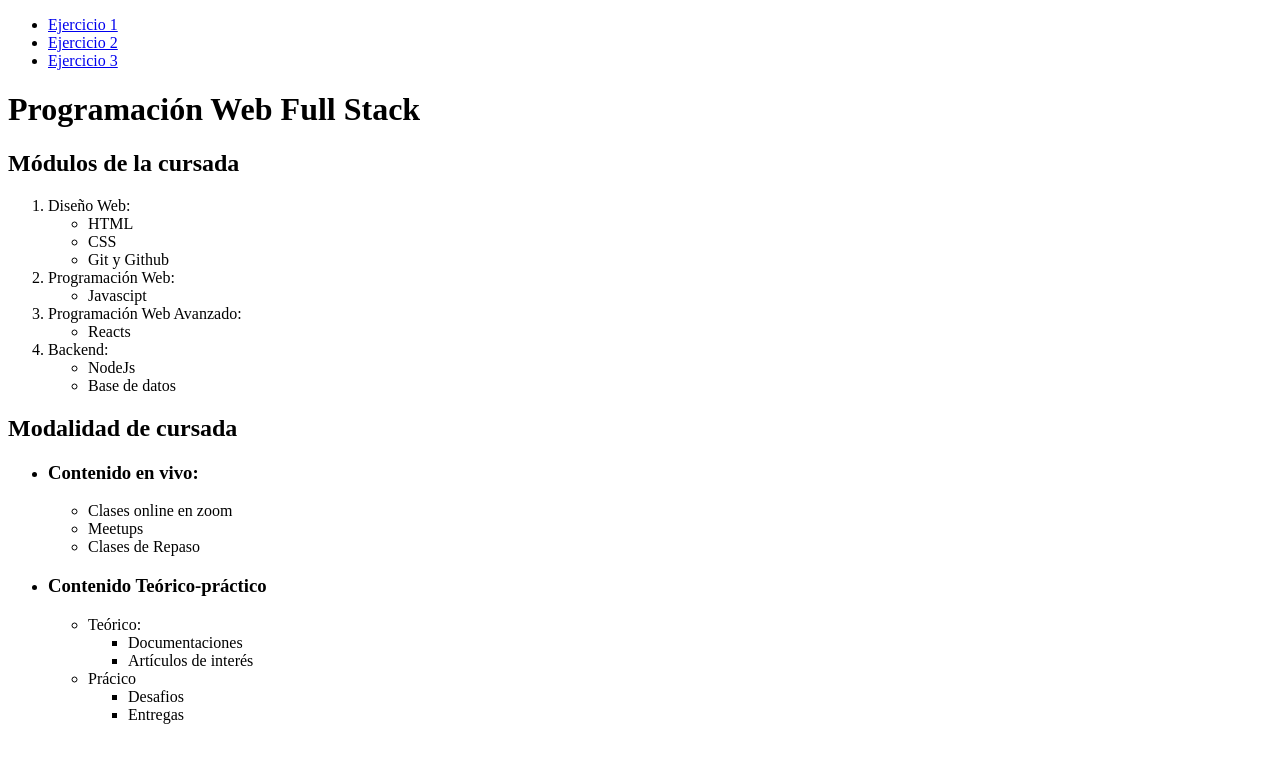
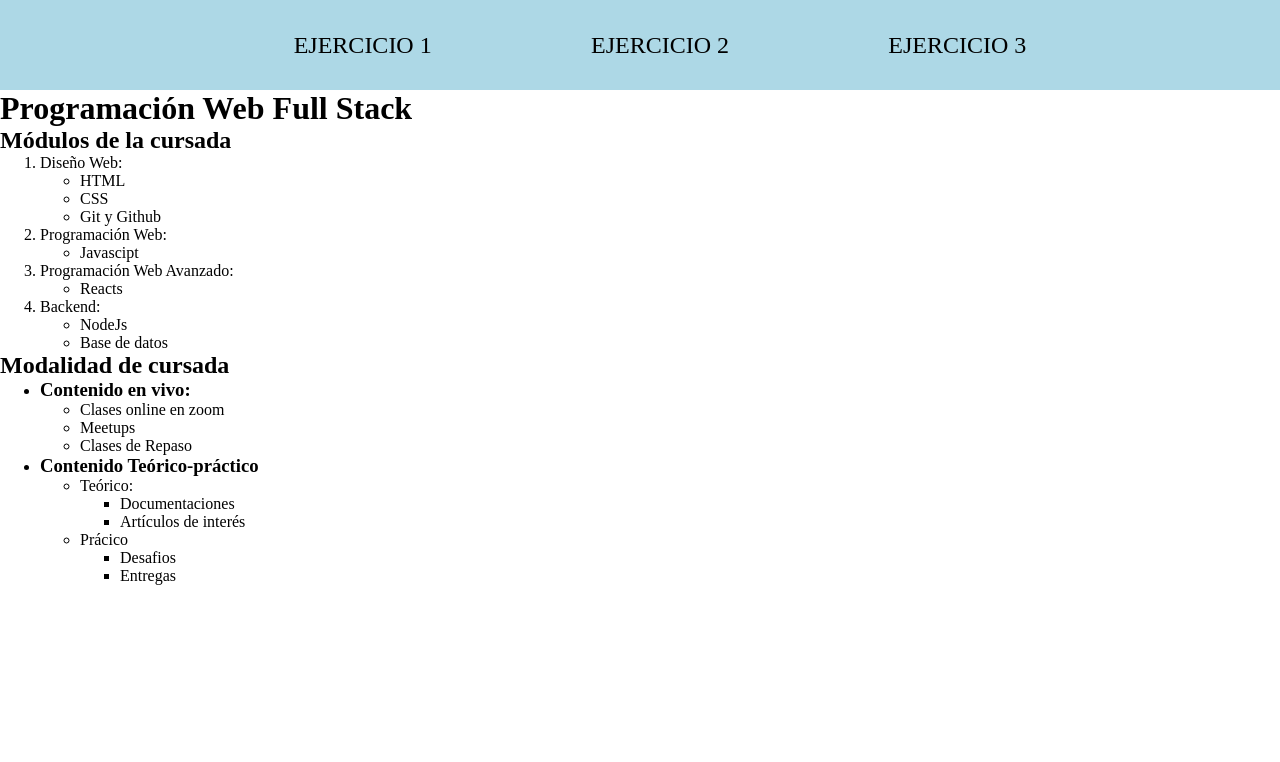
Before and after one commit to CNF1993/challenge-01-nucba, a plain HTML site: page ejercicio2.html in a window 1280 px wide. Drawn offline with Linux system fonts and the light colour scheme.

Commit message:
add styles.css

```diff
--- a/ejercicio2.html
+++ b/ejercicio2.html
@@ -4,6 +4,7 @@
     <meta charset="UTF-8">
     <meta name="viewport" content="width=device-width, initial-scale=1.0">
     <title>Ejercicio 2</title>
+    <link rel="stylesheet" href="styles.css">
 </head>
 <body>
     <header>
--- /dev/null
+++ b/styles.css
@@ -0,0 +1,35 @@
+
+* {
+    margin: 0;
+}
+
+header {
+    width: 100vw;
+    height: 90px;
+    background-color: lightblue;
+}
+
+nav {
+    width: 80%;
+}
+
+header, nav ul {
+    display: flex;
+    flex-wrap: wrap;
+    justify-content: space-evenly;
+    align-items: center;
+    list-style: none;
+}
+
+a {
+    font-size: 1.5em;
+    text-transform: uppercase;
+    text-decoration: none;
+    color: black;
+    padding: 1.4em;
+}
+
+a:hover {
+    background-color: black;
+    color: lightblue;
+}
```
Also changed, not shown: ejercicio3.html (+1 -0 lines), index.html (+1 -0 lines).
